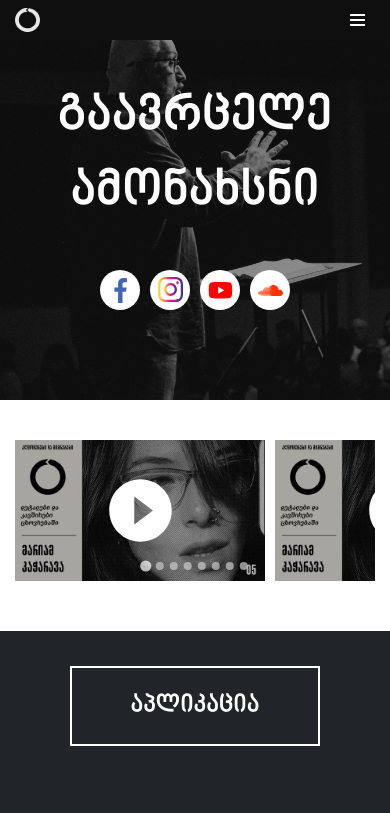
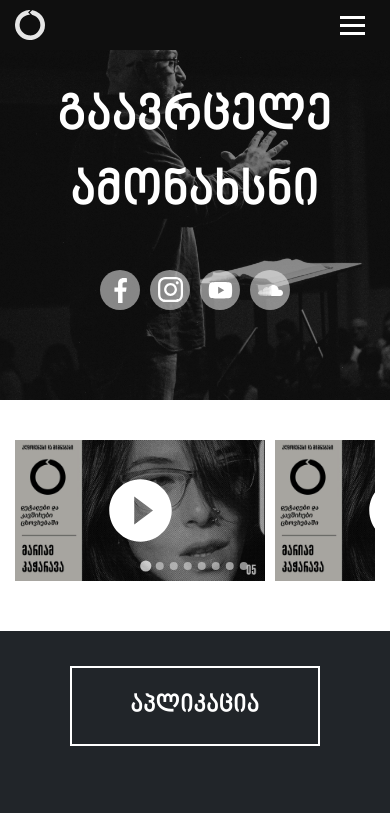
Before and after one commit to TemoSmoev/haken, a plain HTML site: page index.html in a window 390 px wide. Shown: the top 813 px of the page. Drawn offline with Linux system fonts and the light colour scheme.

Commit message:
header sizes changed

```diff
--- a/styles/main.scss
+++ b/styles/main.scss
@@ -572,13 +572,13 @@ footer {
 }
 @media only screen and (max-width: 575px) {
   header {
-    height: 40px;
+    height: 50px;
     .header_items {
       display: flex;
       justify-content: space-between;
-      height: 40px;
+      height: 50px;
       img {
-        width: 25px;
+        width: 30px;
       }
       &_menu {
         transition: left 0.5s ease-in-out;
@@ -605,10 +605,10 @@ footer {
         padding: 10px;
         display: block;
         div {
-          width: 15px;
-          height: 2px;
+          width: 25px;
+          height: 3px;
           background-color: rgb(255, 255, 255);
-          margin-top: 3px;
+          margin-top: 5px;
         }
         div:nth-child(1) {
           margin-top: 0;
@@ -636,25 +636,11 @@ footer {
       &_item {
         width: 40px;
         height: 40px;
-        background-color: white;
         .fb,
         .insta,
         .youtube,
         .soundcloud {
-          fill: white;
           width: 25px;
-        }
-        .fb {
-          fill: #4267b2;
-        }
-        .youtube {
-          fill: #ff0000;
-        }
-        .insta {
-          fill: url(#brand-gradient);
-        }
-        .soundcloud {
-          fill: #ff3300;
         }
       }
     }
```
Also changed, not shown: styles/main.css, 1 other file.
